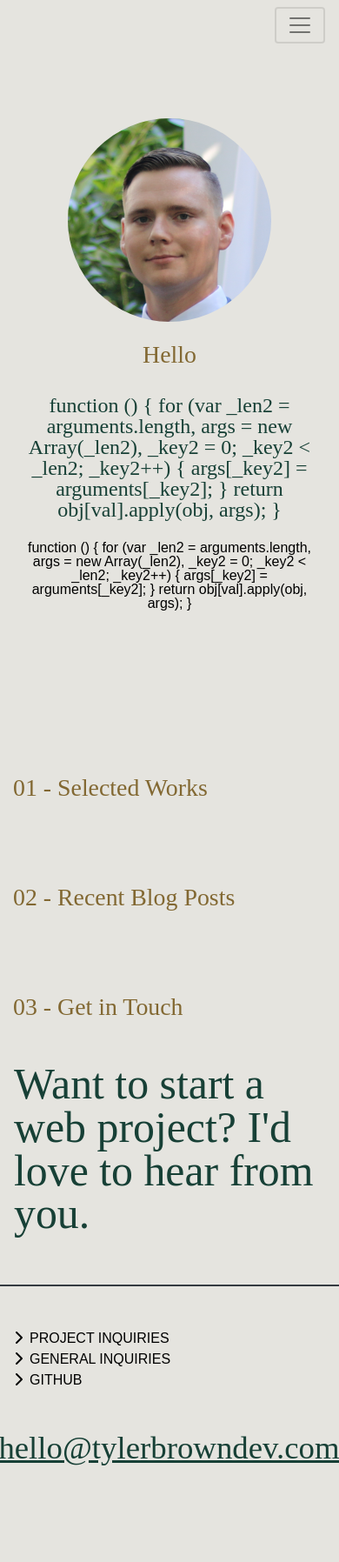
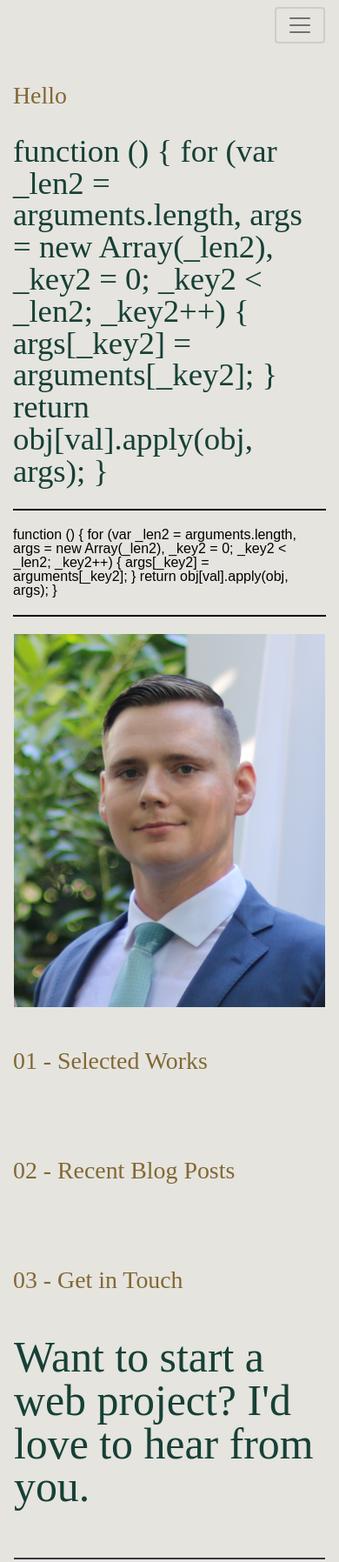
Before and after one commit to tysbrown/portfolio, an Eleventy site: page web/index.njk in a window 390 px wide. Shown: the top 1796 px of the page at 87% size. Built offline with nearby package versions, Linux system fonts and the light colour scheme; Eleventy itself is replaced by a stand-in of ours; files that its build step writes are made by us from their sources; a web font is replaced by a local one; what @sanity/block-content-to-markdown, @sanity/client would draw is missing.

Commit message:
Finished polishing mobile view.

```diff
--- a/web/assets/style.css
+++ b/web/assets/style.css
@@ -1,9 +1,5 @@
 .height-cap {
   max-height: 100%;
-}
-
-.banner {
-  max-height: 1440px;
 }
 
 .tmpl-hireme label {
@@ -43,24 +39,31 @@
   }
 
   .header-toggle {
-    font-size: 1.5rem;
+    font-size: 2.3rem;
   }
 
   .mobile-vh {
     height: 100vh;
-    font-size: 3rem;
+    font-size: 2rem;
   }
 
   .subheader-text {
     font-size: 1rem;
     line-height: 1;
     z-index: 2;
+    margin-top: 20px;
+    margin-bottom: 20px;
   }
 
   .email-toggle {
     font-size: 2.3rem;
   }
 
+  .subheader-wrapper {
+    border-top: 2px solid #000;
+    border-bottom: 2px solid #000;
+    margin-bottom: 20px;
+  }
 
 }
 
@@ -70,6 +73,13 @@
     line-height: 1.2;
     z-index: 2;
   }
+
+  .banner {
+    height: 100vh;
+    align-items: center;
+    max-height: 1440px;
+  }
+
 }
 
 
--- a/web/index.njk
+++ b/web/index.njk
@@ -4,18 +4,16 @@ eleventyNavigation:
   key: Home
   order: 1
 ---
-<div class="row flex-lg-row flex-column-reverse justify-content-center vh-100 banner">
+<div class="row banner">
   <div class="col-lg-7 p-lg-0 d-flex flex-column justify-content-center" style="z-index: 2;">
-    <span class="h1 text-primary mt-lg-0 mt-4 text-lg-left text-center">Hello</span>
-    <h1 class="display-3 my-lg-5 my-4 mr-lg-n200 text-lg-left text-center header-toggle">{{ index.header }}</h1>
-    <p class="font-weight-light subheader-text text-lg-left text-center">{{ index.subheader }}</p>
+    <span class="h1 text-primary mt-lg-0 mt-6">Hello</span>
+    <h1 class="display-3 my-lg-5 my-4 mr-lg-n200 header-toggle">{{ index.header }}</h1>
+    <div class="subheader-wrapper">
+      <p class="font-weight-light subheader-text">{{ index.subheader }}</p>
     </div>
-  <div class="col-lg-5 p-0 d-flex flex-lg-row align-items-center flex-column">
-    <picture class="d-flex justify-content-center">
-      <source media="(max-width: 992px)" srcset="assets/tbdmobileselfie.png">
-      <source media="(min-width: 993px)" srcset="assets/selfiephoto.png">
-      <img src="assets/selfiephoto.png" alt="Tyler Brown standing in suit" class="img-fluid img-size-toggle">
-    </picture>
+  </div>
+  <div class="col-lg-5 px-lg-0 px-3 d-flex flex-lg-row align-items-center flex-column">
+    <img src="assets/selfiephoto.png" class="img-fluid">
   </div>
 </div>
 
@@ -29,7 +27,8 @@ eleventyNavigation:
 <div class="accordion" id="portfolioAccordion">
   {% for portfolioProject in index.selectedWorks %}
   <div class="row mb-5">
-    <div class="col-12 p-lg-0 border-bottom border-dark">
+    <div class="col-12 p-lg-0">
+      <div class="border-bottom border-dark">
         <a href="#{{ portfolioProject.slug.current }}" data-toggle="collapse" class="h1 display-1 text-secondary">{{ portfolioProject.name }}</a>
         <p class="my-5">{{ portfolioProject.stack }}</p>
         <div class="collapse container-fluid" id="{{ portfolioProject.slug.current }}" data-parent="#portfolioAccordion">
@@ -45,6 +44,7 @@ eleventyNavigation:
               <span>
               <i class="fas fa-chevron-right mr-2"></i><a href="/portfolio/#{{ portfolioProject.slug.current }}" class="text-uppercase">Read More</a>
             </span>
+            </div>
           </div>
         </div>
       </div>
@@ -89,9 +89,11 @@ eleventyNavigation:
   </div>
 </div>
 
-<div class="row my-5 pb-5 border-bottom border-dark">
+<div class="row my-5">
   <div class="col-12 px-lg-0 px-3">
+    <div class="border-bottom border-dark pb-5">
     <p class="h1 display-1 text-secondary">Want to start a web project? I'd love to hear from you.</p>
+    </div>
   </div>
 </div>
 <div class="row">
--- a/web/portfolio.njk
+++ b/web/portfolio.njk
@@ -21,13 +21,15 @@ templateClass: tmpl-portfolio
     {{ portfolio.stack }}
   </div>
 </div>
-<div class="row border-bottom border-dark pb-6 mb-6">
+<div class="row mb-6">
   <div class="col-12 px-lg-0 px-3">
+    <div class="border-bottom border-dark pb-6">
     <span class="d-flex justify-content-center w-100 mb-5">
       <img src="{% imageUrlFor portfolio.image, 700 %}" alt="portfolio.image.alt" class="img-fluid height-cap">
     </span>
     <h2>Project Overview</h2>
     {{ portfolio.body | markdownify | safe }}
+    </div>
   </div>
 </div>
 {% endfor %}
```
Lines whose indentation alone changed are shown as unchanged.
